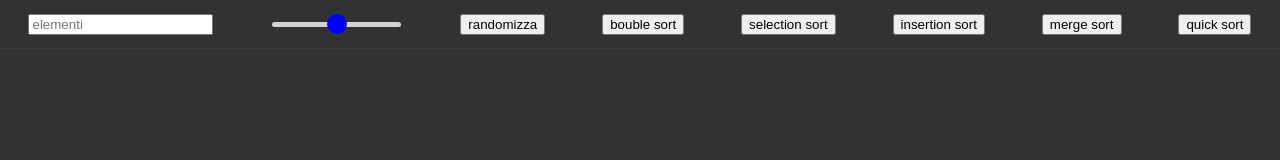
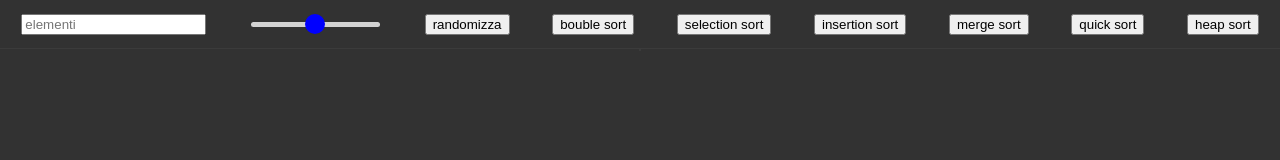
Before and after one commit to AlBit7/algoSort, a plain HTML site: page index.html in a window 1280 px wide. Drawn offline with Linux system fonts and the light colour scheme.

Commit message:
Update index.html

```diff
--- a/index.html
+++ b/index.html
@@ -22,6 +22,7 @@
         <input type="button" value="insertion sort" onclick="insertionSort();">
         <input type="button" value="merge sort" onclick="mergeSort(array);">
         <input type="button" value="quick sort" onclick="faiQuickSort();">
+        <input type="button" value="heap sort" onclick="heapSort(array.length);">
 
     </div>
 
```
